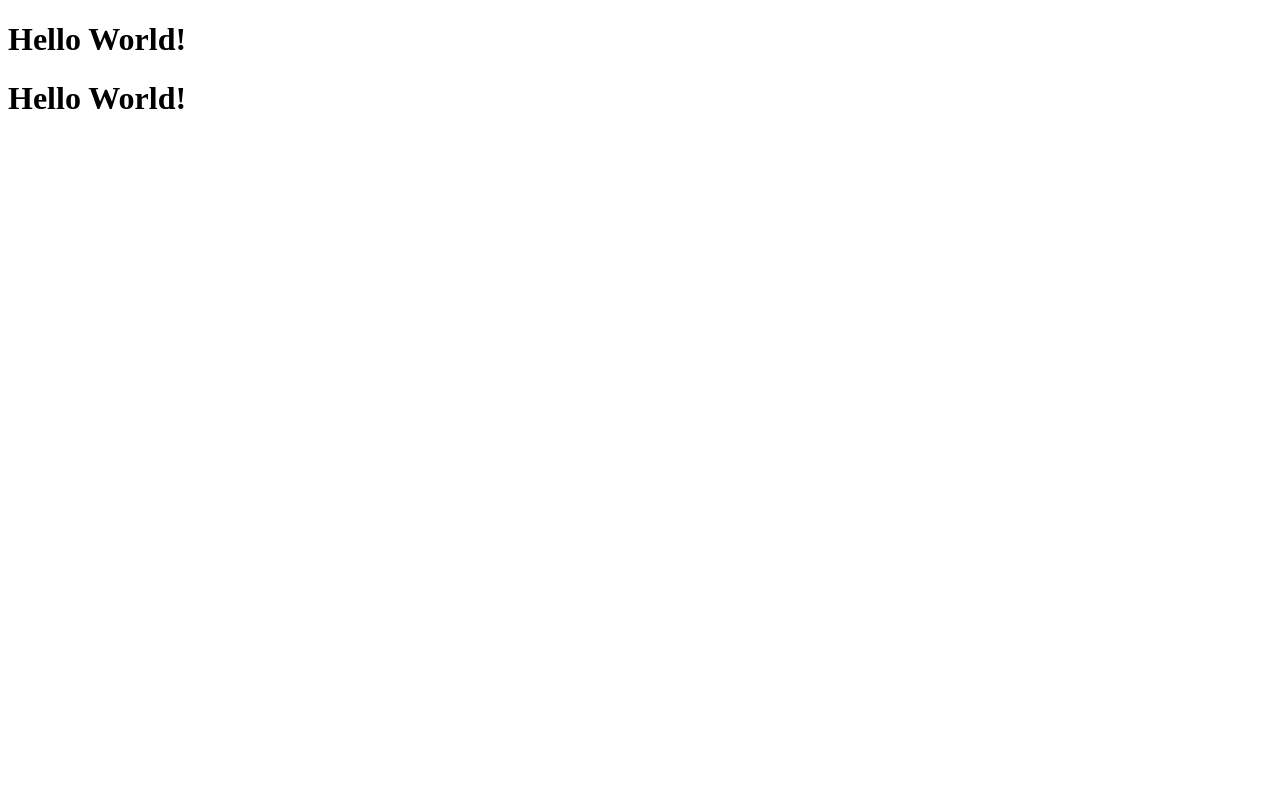
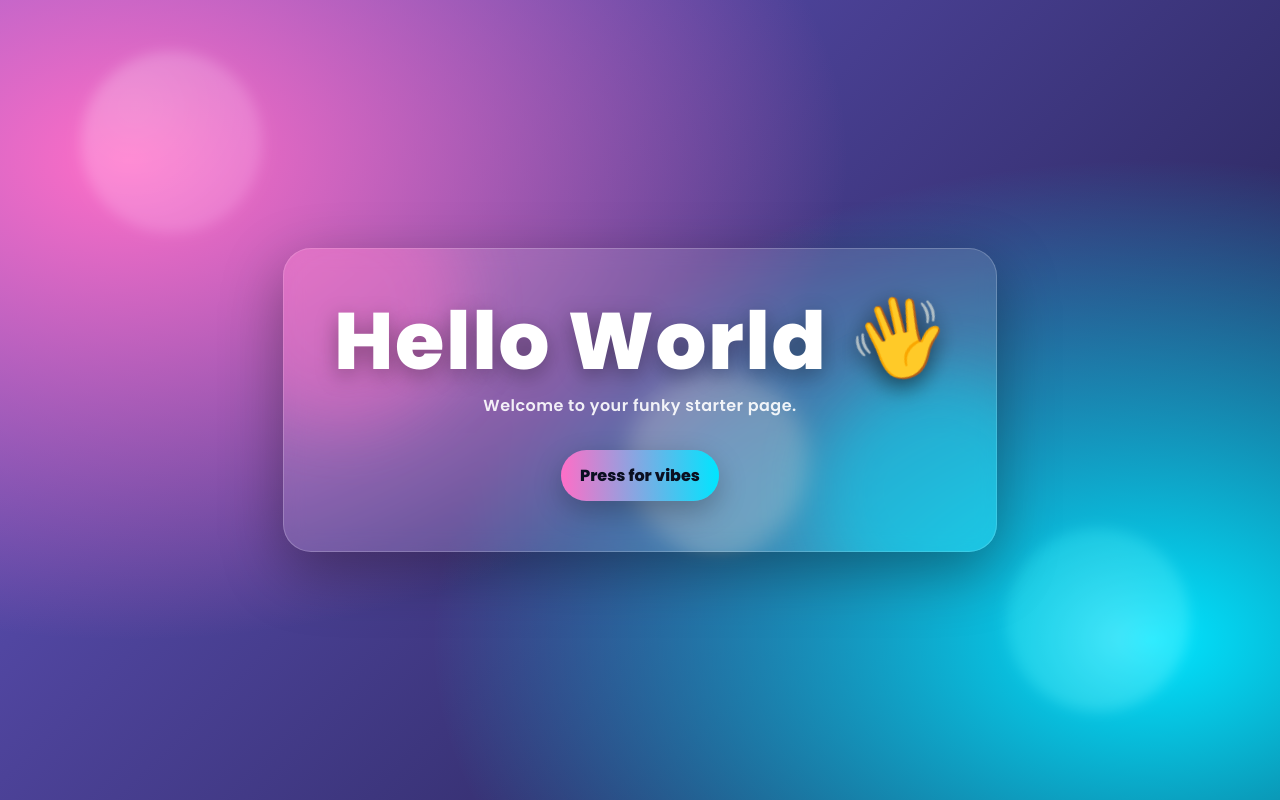
Before and after one commit to rachelcaulfield3-wq/hello-world, a plain HTML site: page index.html in a window 1280 px wide. Drawn offline with Linux system fonts and the light colour scheme.

Commit message:
Enhance index.html with new styles and layout
Updated HTML structure and styles for a more vibrant design.

```diff
--- a/index.html
+++ b/index.html
@@ -1,2 +1,151 @@
-<!DOCTYPE html> <html> <head><title>Hello World</title></head> <body><h1>Hello World!</h1></body> </html>
-<!DOCTYPE html> <html> <head><title>Hello World</title></head> <body><h1>Hello World!</h1></body> </html>
+<!DOCTYPE html>
+<html lang="en">
+<head>
+  <meta charset="UTF-8" />
+  <meta name="viewport" content="width=device-width, initial-scale=1" />
+  <title>Hello World — Funky</title>
+  <link rel="preconnect" href="https://fonts.gstatic.com" crossorigin>
+  <link href="https://fonts.googleapis.com/css2?family=Poppins:wght@600;800&display=swap" rel="stylesheet">
+  <style>
+    :root{
+      --bg1:#6a5acd; /* slate blue */
+      --bg2:#ff6ec7; /* neon pink */
+      --bg3:#00e5ff; /* electric cyan */
+      --ink:#0b1021; /* deep navy */
+      --white:#ffffff;
+    }
+
+    /* Full-bleed animated gradient background */
+    body {
+      margin: 0;
+      min-height: 100dvh;
+      display: grid;
+      place-items: center;
+      background: radial-gradient(1200px 800px at 10% 20%, var(--bg2), transparent 60%),
+                  radial-gradient(1200px 800px at 90% 80%, var(--bg3), transparent 60%),
+                  linear-gradient(135deg, var(--bg1), #1a1a40);
+      animation: floatBG 12s ease-in-out infinite alternate;
+      font-family: 'Poppins', system-ui, -apple-system, Segoe UI, Roboto, Arial, sans-serif;
+      color: var(--white);
+      overflow: hidden;
+    }
+
+    @keyframes floatBG {
+      0%   { background-position: 0% 0%, 100% 100%, 0 0; }
+      100% { background-position: 10% 5%, 90% 95%, 100% 0; }
+    }
+
+    /* Funky glassy card */
+    .card {
+      position: relative;
+      padding: clamp(1.5rem, 4vw, 3.5rem);
+      border-radius: 28px;
+      backdrop-filter: blur(10px);
+      background: rgba(255,255,255,0.12);
+      box-shadow: 0 20px 60px rgba(0,0,0,0.35), inset 0 0 0 1px rgba(255,255,255,0.2);
+      text-align: center;
+      overflow: hidden;
+      transform: translateZ(0);
+    }
+    .card::before, .card::after{
+      content:"";
+      position:absolute;
+      width: 240px; height: 240px;
+      border-radius: 50%;
+      filter: blur(30px);
+      opacity: .35;
+      z-index:-1;
+    }
+    .card::before{ background: var(--bg2); top:-60px; left:-60px; }
+    .card::after { background: var(--bg3); bottom:-60px; right:-60px; }
+
+    h1 {
+      font-size: clamp(2.2rem, 7vw, 5rem);
+      line-height: 1.05;
+      margin: 0 0 .6rem 0;
+      letter-spacing: .02em;
+      font-weight: 800;
+      text-shadow: 0 6px 22px rgba(0,0,0,0.35);
+    }
+
+    .sub {
+      margin: 0 0 1.25rem 0;
+      font-weight: 600;
+      opacity: .9;
+      letter-spacing: .03em;
+    }
+
+    /* Waving hand animation */
+    .wave {
+      display: inline-block;
+      transform-origin: 70% 70%;
+      animation: wave 1.6s ease-in-out infinite;
+      will-change: transform;
+      filter: drop-shadow(0 6px 12px rgba(0,0,0,0.3));
+    }
+    @keyframes wave {
+      0%   { transform: rotate(0deg); }
+      15%  { transform: rotate(18deg); }
+      30%  { transform: rotate(-8deg); }
+      45%  { transform: rotate(14deg); }
+      60%  { transform: rotate(-4deg); }
+      75%  { transform: rotate(10deg); }
+      100% { transform: rotate(0deg); }
+    }
+
+    /* Button (purely decorative) */
+    .btn {
+      display: inline-block;
+      margin-top: .75rem;
+      padding: .8rem 1.2rem;
+      border-radius: 999px;
+      background: linear-gradient(90deg, var(--bg2), var(--bg3));
+      color: var(--ink);
+      font-weight: 800;
+      text-decoration: none;
+      box-shadow: 0 10px 28px rgba(0,0,0,0.25);
+      transition: transform .15s ease, box-shadow .15s ease, opacity .15s ease;
+      user-select: none;
+    }
+    .btn:hover { transform: translateY(-2px) scale(1.02); box-shadow: 0 16px 38px rgba(0,0,0,0.3); }
+    .btn:active { transform: translateY(0) scale(.98); opacity: .95; }
+
+    /* Floating shapes for extra funk */
+    .orb {
+      position: absolute;
+      width: 22vmin; height: 22vmin;
+      border-radius: 50%;
+      mix-blend-mode: screen;
+      opacity: 0.25;
+      animation: bob 10s ease-in-out infinite alternate;
+      filter: blur(6px);
+    }
+    .orb.one   { background: radial-gradient(circle at 30% 30%, #fff, var(--bg2)); top:8%; left:6%;  animation-delay: -2s; }
+    .orb.two   { background: radial-gradient(circle at 60% 60%, #fff, var(--bg3)); bottom:10%; right:8%; animation-delay: -5s; }
+    .orb.three { background: radial-gradient(circle at 50% 50%, #fff, #ffd166); top:50%; left:50%; transform: translate(-50%,-50%); animation-delay: -8s; }
+
+    @keyframes bob {
+      to { transform: translateY(-12px) translateX(8px) scale(1.04); }
+    }
+
+    /* Accessibility: respects reduced motion */
+    @media (prefers-reduced-motion: reduce) {
+      * { animation: none !important; transition: none !important; }
+    }
+  </style>
+</head>
+<body>
+  <!-- Decorative background orbs -->
+  <div class="orb one" aria-hidden="true"></div>
+  <div class="orb two" aria-hidden="true"></div>
+  <div class="orb three" aria-hidden="true"></div>
+
+  <main class="card" role="main" aria-labelledby="hello">
+    <h1 id="hello">
+      Hello World <span class="wave" aria-label="waving hand" role="img">👋</span>
+    </h1>
+    <p class="sub">Welcome to your funky starter page.</p>
+    <a class="btn" href="#" onclick="alert('Have a great day! ✨'); return false;">Press for vibes</a>
+  </main>
+</body>
+</html>
```
